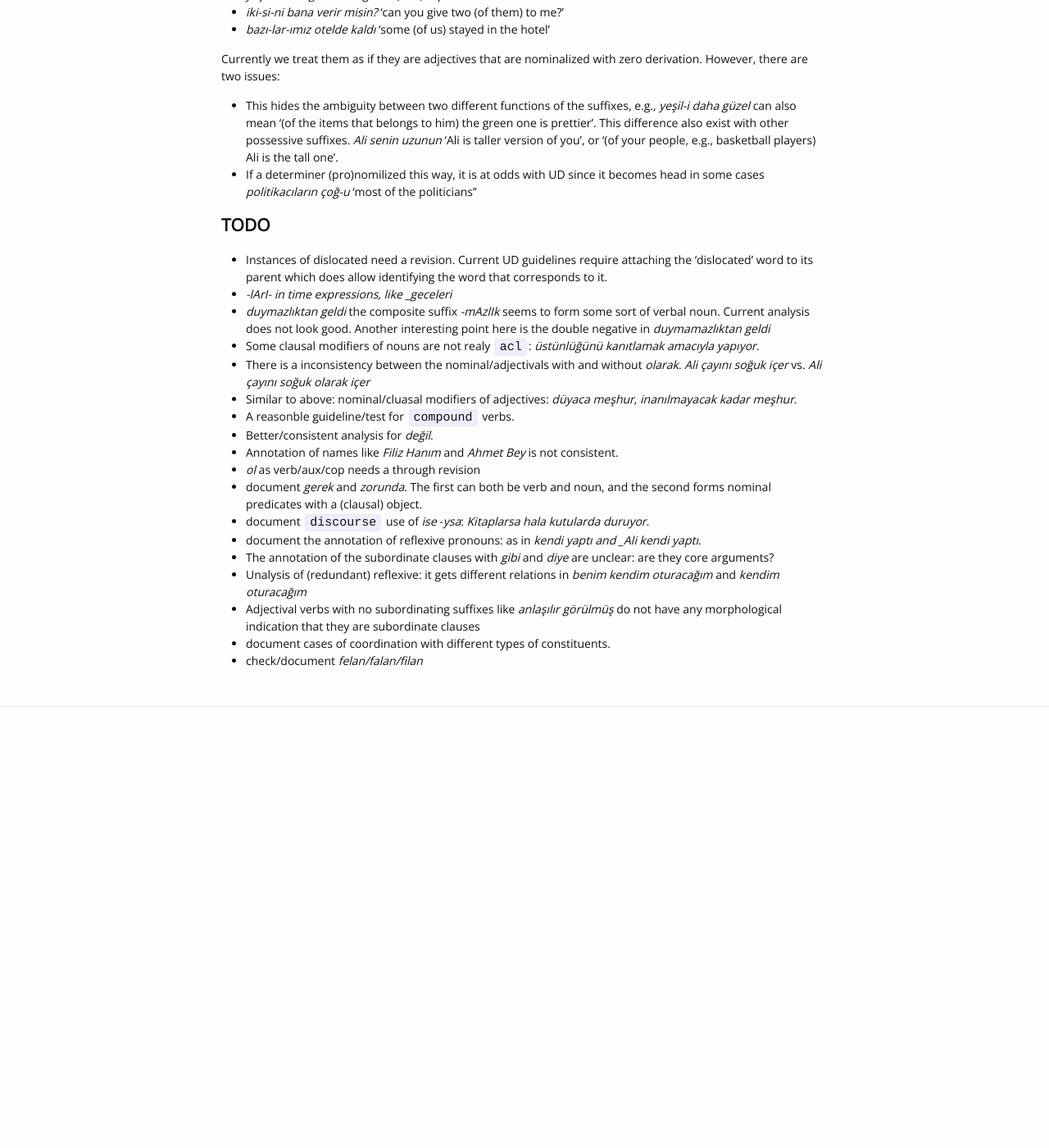
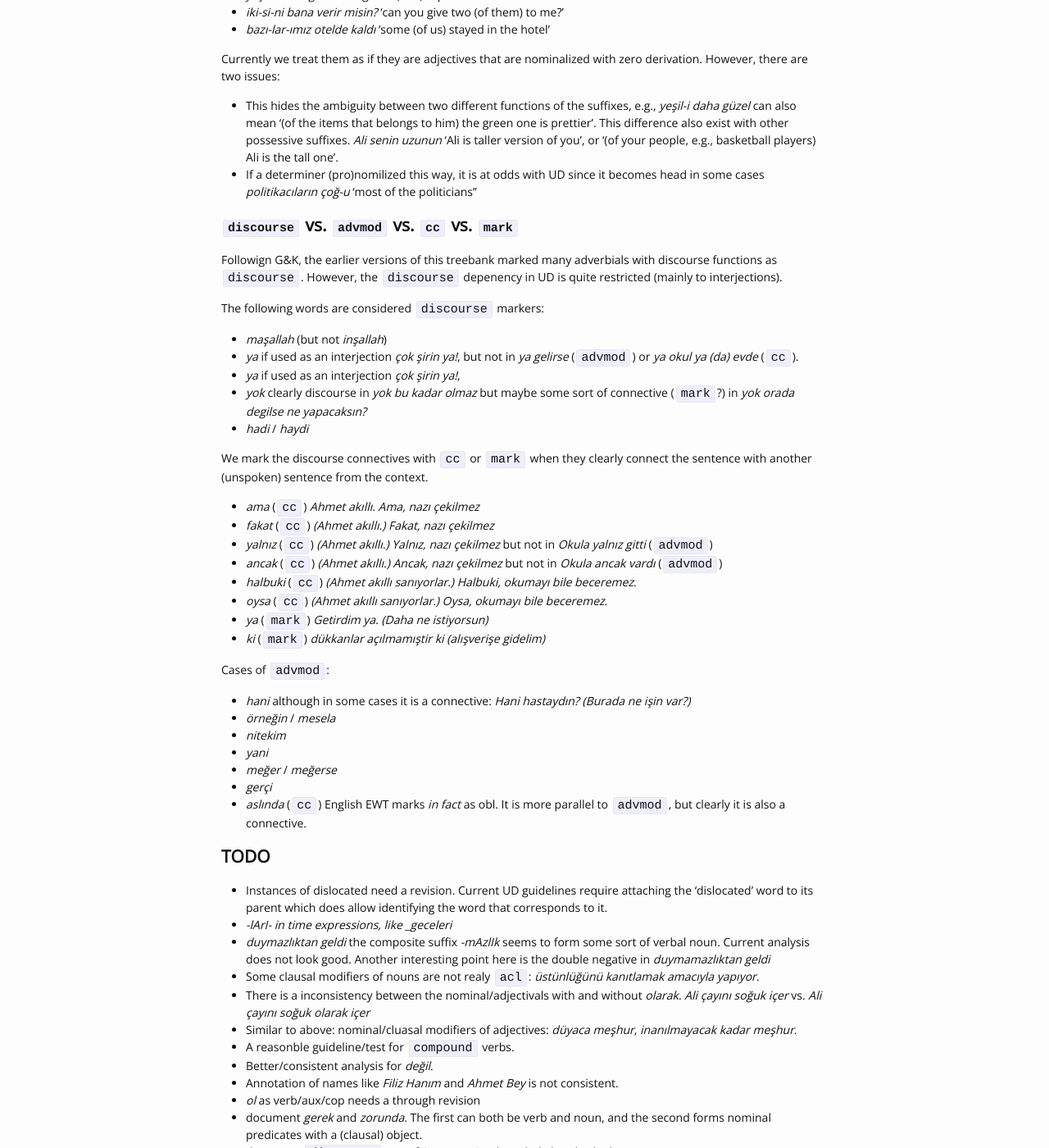
Before and after one commit to coltekin/gk-treebank, a Jekyll site: the page built from docs/notes.md, in a window 1280 px wide and 1400 px high, scrolled down 1585 px. Shown: the whole window at 82% size. Built offline with Jekyll 4.4.1, drawn with Linux system fonts in a browser that asks for light colours; before the commit the page ends 2507 px from its top, so only the background shows below that.

Commit message:
A revision of discourse (-> advmod//cc/mark).
        G&K specifies many discourse connectives as discourse markers.
        As a result, in earlier versions these were marked with
        "discourse" dependencies. The UD has a narrower definition of
        discourse (mainly interjections). This revision replaces many of
        the "discourse" dependency labels with advmod, cc, or mark.
        Better documentation and possibly another revision is needed.

```diff
--- a/docs/notes.md
+++ b/docs/notes.md
@@ -111,6 +111,54 @@ However, there are two issues:
 - If a determiner (pro)nomilized this way, it is at odds with UD since
   it becomes head in some cases _politikacıların çoğ-u_ 'most of the politicians''
 
+## `discourse` vs. `advmod` vs. `cc` vs. `mark`
+
+Followign G&K, the earlier versions of this treebank marked many
+adverbials with discourse functions as `discourse`.
+However, the `discourse` depenency in UD is quite restricted
+(mainly to interjections).
+
+The following words are considered `discourse` markers:
+
+- _maşallah_ (but not _inşallah_)
+- _ya_ if used as an interjection _çok şirin ya!_,
+    but not in _ya gelirse_ (`advmod`) or
+    _ya okul ya (da) evde_ (`cc`).
+- _ya_ if used as an interjection _çok şirin ya!_,
+- _yok_ clearly discourse in _yok bu kadar olmaz_
+    but maybe some sort of connective (`mark`?)
+    in _yok orada degilse ne yapacaksın?_
+- _hadi_ / _haydi_
+
+We mark the discourse connectives with `cc` or `mark`
+when they clearly connect the sentence with another
+(unspoken) sentence from the context.
+
+- _ama_ (`cc`) _Ahmet akıllı. Ama, nazı çekilmez_
+- _fakat_ (`cc`) _(Ahmet akıllı.) Fakat, nazı çekilmez_
+- _yalnız_ (`cc`) _(Ahmet akıllı.) Yalnız, nazı çekilmez_
+    but not in _Okula yalnız gitti_ (`advmod`)
+- _ancak_ (`cc`) _(Ahmet akıllı.) Ancak, nazı çekilmez_
+    but not in _Okula ancak vardı_ (`advmod`)
+- _halbuki_ (`cc`) _(Ahmet akıllı sanıyorlar.) Halbuki, okumayı bile beceremez_.
+- _oysa_ (`cc`) _(Ahmet akıllı sanıyorlar.) Oysa, okumayı bile beceremez_.
+- _ya_  (`mark`) _Getirdim ya. (Daha ne istiyorsun)_
+- _ki_ (`mark`) _dükkanlar açılmamıştir ki (alışverişe gidelim)_
+
+
+Cases of `advmod`:
+
+- _hani_ although in some cases it is a connective:
+      _Hani hastaydın? (Burada ne işin var?)_
+- _örneğin_ / _mesela_
+- _nitekim_
+- _yani_
+- _meğer_ / _meğerse_
+- _gerçi_
+- _aslında_  (`cc`)
+    English EWT marks _in fact_ as obl.
+    It is more parallel to `advmod`, but clearly it is also a connective.
+
 ## TODO
 
 - Instances of dislocated need a revision.
```
Also changed, not shown: 15 other files.
